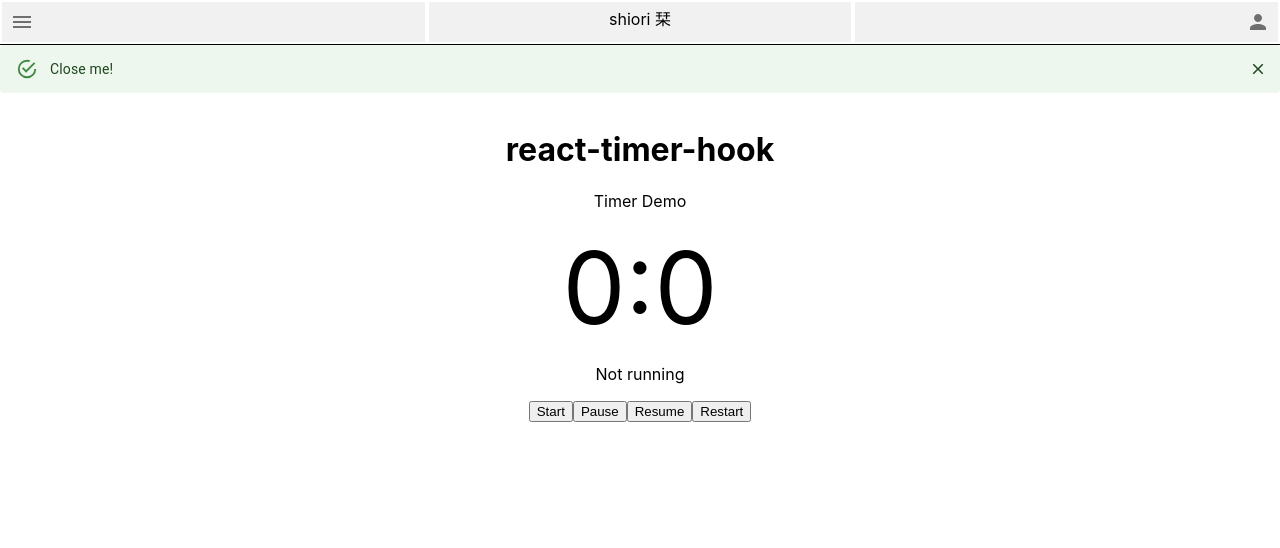
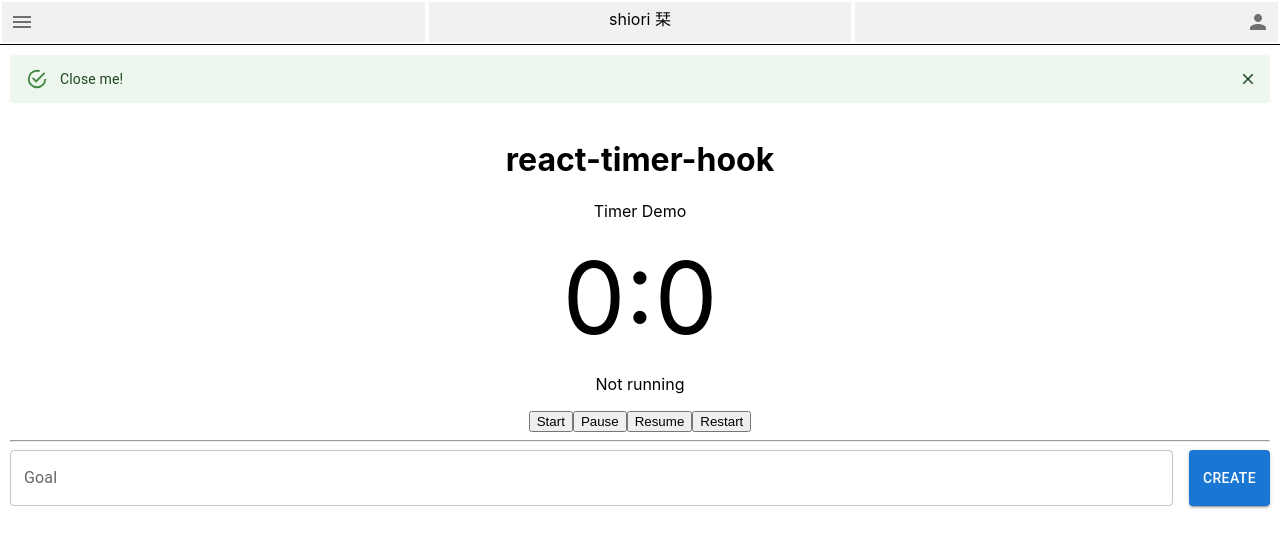
Before and after one commit to ken2020n/shiori-frontend-mvp, a React (Create React App) app: page / in a window 1280 px wide. Shown: the top 548 px of the page. Built offline with nearby package versions, Linux system fonts and the light colour scheme.

Commit message:
feat: implement goal layout

```diff
--- a/src/App.css
+++ b/src/App.css
@@ -36,3 +36,7 @@
     transform: rotate(360deg);
   }
 }
+
+#Content {
+  padding: 10px;
+}
--- a/src/App.js
+++ b/src/App.js
@@ -2,6 +2,7 @@
 import './App.css';
 import Header from "./components/Header";
 import Timer from "./components/Timer";
+import Goal from "./components/Goal";
 import React, {useState, useEffect} from 'react';
 
 function App() {
@@ -12,9 +13,11 @@ function App() {
         <div className="App">
             <Header
             />
-            <Timer
-                time={DEFAULT_TIME}
-            />
+            <div id="Content">
+                <Timer time={DEFAULT_TIME} />
+                <hr/>
+                <Goal />
+            </div>
             {/*<header className="App-header">*/}
             {/*<img src={logo} className="App-logo" alt="logo" />*/}
             {/*<p>*/}
--- /dev/null
+++ b/src/components/Goal.jsx
@@ -0,0 +1,31 @@
+import React, {useState, useEffect} from 'react';
+import {Stack, Button, Icon, TextField} from '@mui/material';
+
+require('./Goal.css');
+
+export default function Goal() {
+    const [goal, setGoal] = useState("");
+    const handleCreateGoal = () => {
+        console.log("goal: ", goal);
+    }
+
+    return (
+        <div>
+            <Stack spacing={2} direction="row">
+                <TextField
+                    fullWidth
+                    id=""
+                    label="Goal"
+                    variant="outlined"
+                    onChange={(event) => setGoal(event.target.value)}
+                />
+                <Button
+                    variant="contained"
+                    onClick={handleCreateGoal}
+                >
+                    Create
+                </Button>
+            </Stack>
+        </div>
+    );
+}
```
Also changed, not shown: src/components/Goal.css (added).
